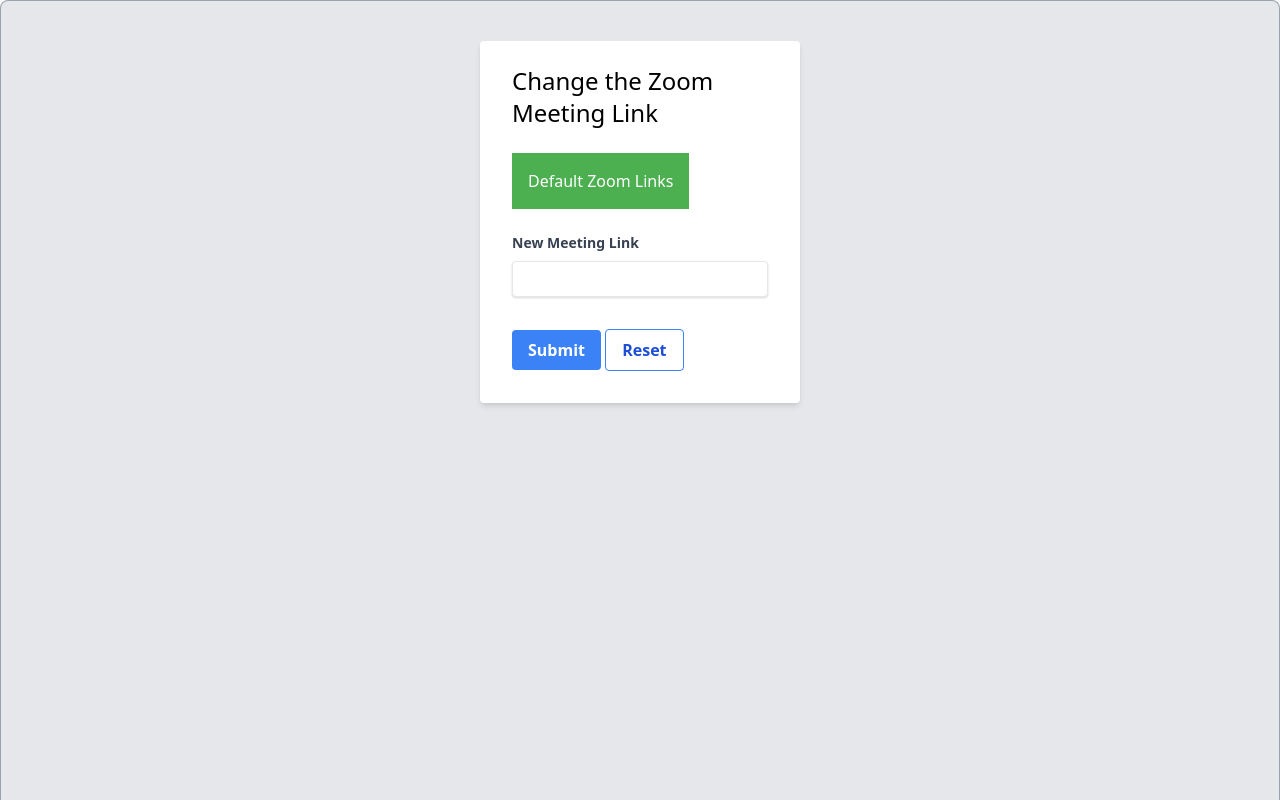
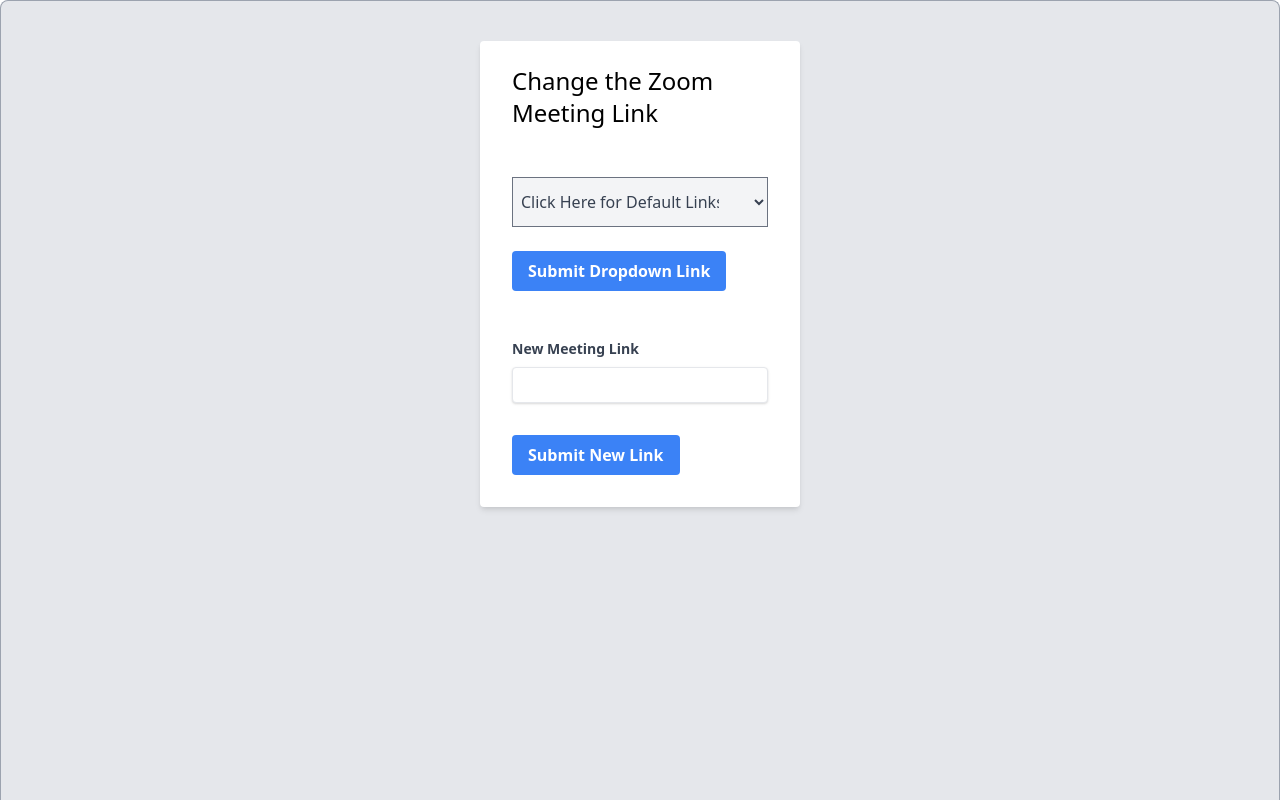
Before and after one commit to ninaahmed/LabHoursV2, a Flask app: page /change_zoom in a window 1280 px wide. Shown: the part 34-834 px from the top of the page. Run offline with Flask 2, Linux system fonts and the light colour scheme; parts of the project's set-up code (start-up, migrations or seed data) failed here and were passed over.

Commit message:
Added dropdown menu for changing zoom meetings

```diff
--- a/flaskapp/routes.py
+++ b/flaskapp/routes.py
@@ -13,8 +13,9 @@ import validators
     for the app.
 """
 
-orig_link = 'https://www.google.com'
 zoom_link = 'https://www.google.com'
+options_text = ["Click Here for Default Links", "Google", "YouTube", "Stack Overflow"]
+options_urls = ["not a url", "https://www.google.com", "https://www.youtube.com", "https://www.stackoverflow.com"]
 
 queue_is_open = False
 
@@ -103,17 +104,21 @@ def change_zoom():
     message = ""
 
     if request.method == 'POST':
-        if 'new' in request.form:
+        if 'default' in request.form:
+            index = int(request.form['zooms'])
+            if index == 0:
+                message = "Invalid choice :-/"
+            else:
+                zoom_link = options_urls[index]
+                message = "The link has been changed!"
+        elif 'new' in request.form:
             temp = request.form['link']
             if validators.url(temp):
                 zoom_link = temp
                 message = "The link has been changed!"
             else:
                 message = "Invalid URL :-/"
-        elif 'reset' in request.form:
-            zoom_link = orig_link
-            message = "The link has been reset!"
-    return render_template('change_zoom.html', message=message, link = zoom_link)
+    return render_template('change_zoom.html', message=message, link = zoom_link, options=options_text)
 
 @app.route('/logout')
 def logout():
--- a/flaskapp/templates/change_zoom.html
+++ b/flaskapp/templates/change_zoom.html
@@ -15,53 +15,7 @@
     <title>Change the Zoom Meeting Link</title>
 
     <style>
-        /* Dropdown Button */
-        .dropbtn {
-            background-color: #4CAF50;
-            color: white;
-            padding: 16px;
-            font-size: 16px;
-            border: none;
-        }
 
-        /* The container <div> - needed to position the dropdown content */
-        .dropdown {
-            position: relative;
-            display: inline-block;
-        }
-
-        /* Dropdown Content (Hidden by Default) */
-        .dropdown-content {
-            display: none;
-            position: absolute;
-            background-color: #f1f1f1;
-            min-width: 160px;
-            box-shadow: 0px 8px 16px 0px rgba(0, 0, 0, 0.2);
-            z-index: 1;
-        }
-
-        /* Links inside the dropdown */
-        .dropdown-content a {
-            color: black;
-            padding: 12px 16px;
-            text-decoration: none;
-            display: block;
-        }
-
-        /* Change color of dropdown links on hover */
-        .dropdown-content a:hover {
-            background-color: #ddd;
-        }
-
-        /* Show the dropdown menu on hover */
-        .dropdown:hover .dropdown-content {
-            display: block;
-        }
-
-        /* Change the background color of the dropdown button when the dropdown content is shown */
-        .dropdown:hover .dropbtn {
-            background-color: #3e8e41;
-        }
     </style>
 </head>
 
@@ -73,13 +27,18 @@
                 <p class="text-2xl">Change the Zoom Meeting Link</p>
                 <font color="red"> {{ message }}</font>
                 <br />
-                <div class="dropdown">
-                    <button class="dropbtn">Default Zoom Links</button>
-                    <div class="dropdown-content">
-                        <a href="#">Link 1</a>
-                        <a href="#">Link 2</a>
-                        <a href="#">Link 3</a>
-                    </div>
+                <br />
+                <select name="zooms" class="block w-full bg-gray-100 border border-gray-500 text-gray-700
+                    py-3 px-1 pr-8 leading-tight focus:outline-none focus:bg-white focus:border-gray-800">
+                    {% for i in range(options | length) %}
+                    <option value={{ i }}> {{ options[i] }} </option>
+                    {% endfor %}
+                </select>
+                <br />
+                <div>
+                    <button type="submit" name="default" class="bg-blue-500 hover:bg-blue-700 text-white
+                        font-bold py-2 px-4 rounded focus:outline-none focus:shadow-outline">Submit Dropdown
+                        Link</button>
                 </div>
                 <br />
                 <br />
@@ -93,10 +52,7 @@
                 <br />
                 <div>
                     <button type="submit" name="new" class="bg-blue-500 hover:bg-blue-700 text-white
-                        font-bold py-2 px-4 rounded focus:outline-none focus:shadow-outline">Submit</button>
-                    <button type="submit" name="reset"
-                        class="bg-transparent hover:bg-blue-500 text-blue-700 font-semibold
-                        hover:text-white py-2 px-4 border border-blue-500 hover:border-transparent rounded">Reset</button>
+                        font-bold py-2 px-4 rounded focus:outline-none focus:shadow-outline">Submit New Link</button>
                 </div>
             </form>
         </div>
```
Also changed, not shown: flaskapp/templates/display_line.html (+7 -4 lines).
